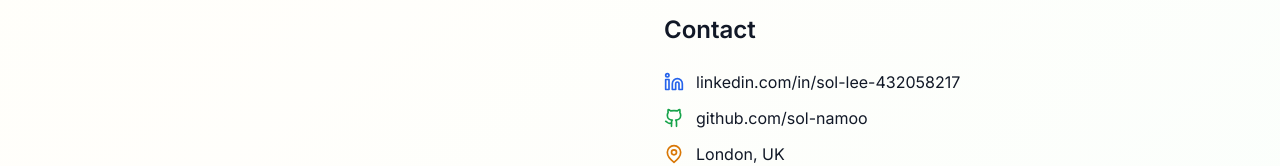
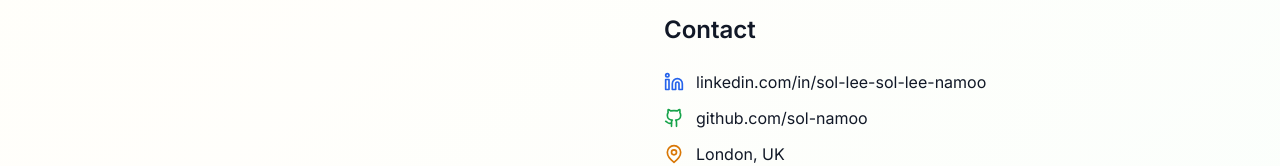
Before and after one commit to sol-namoo/sol_namoo.blog, a React (Vite) app: page /about in a window 1280 px wide. Shown: the part 732-898 px from the top of the page. Built offline with nearby package versions, Linux system fonts and the light colour scheme.

Commit message:
chore: change linkedin link

```diff
--- a/src/components/pages/AboutPage.tsx
+++ b/src/components/pages/AboutPage.tsx
@@ -133,7 +133,7 @@ export const AboutPage = ({
             <h2 className="text-2xl font-semibold mb-6">{t.about.contact}</h2>
             <div className="space-y-3">
               <a
-                href="https://www.linkedin.com/in/sol-lee-432058217"
+                href="https://www.linkedin.com/in/sol-lee-sol-lee-namoo"
                 target="_blank"
                 rel="noopener noreferrer"
                 className="flex items-center hover:opacity-80 transition-opacity"
@@ -143,7 +143,7 @@ export const AboutPage = ({
                     isDark ? "text-blue-400" : "text-blue-600"
                   }`}
                 />
-                <span>linkedin.com/in/sol-lee-432058217</span>
+                <span>linkedin.com/in/sol-lee-sol-lee-namoo</span>
               </a>
               <a
                 href="https://github.com/sol-namoo"
```
